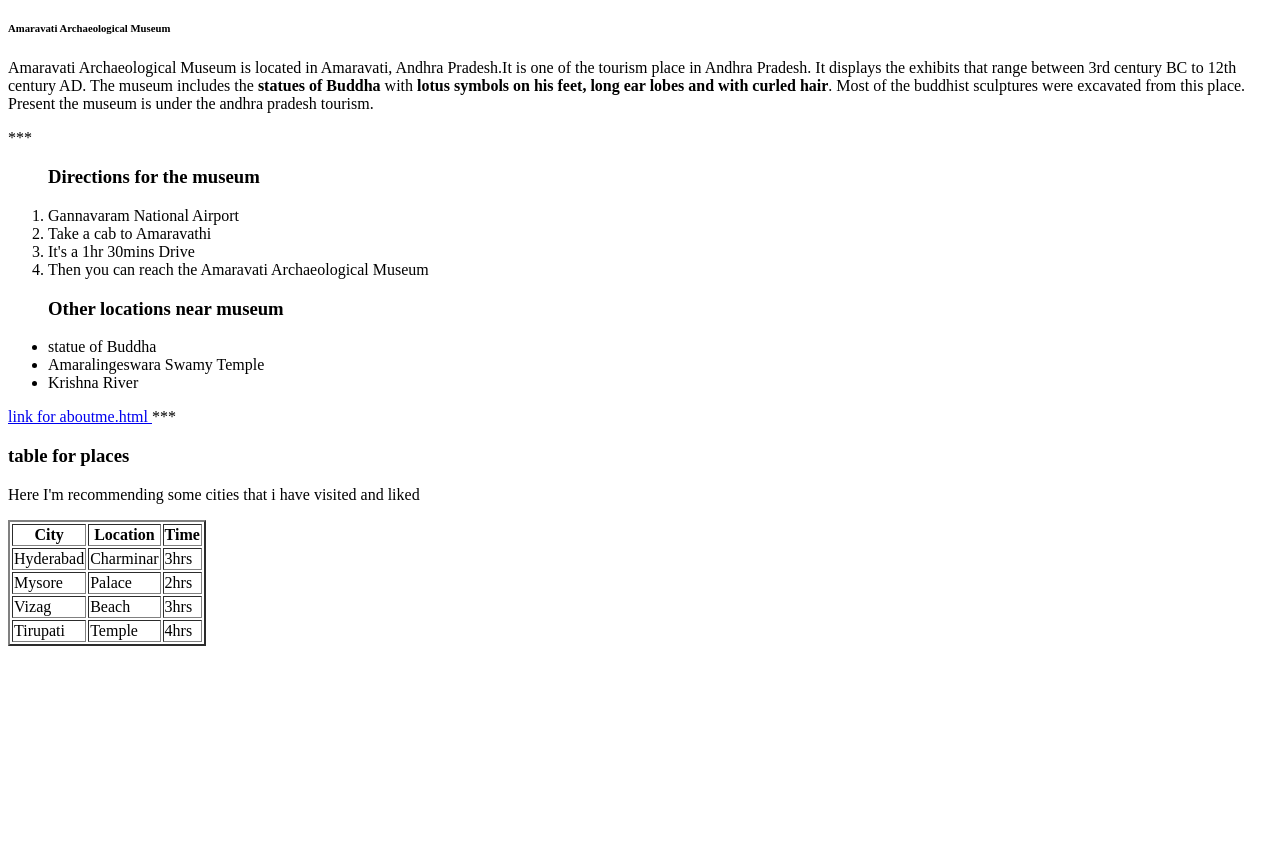
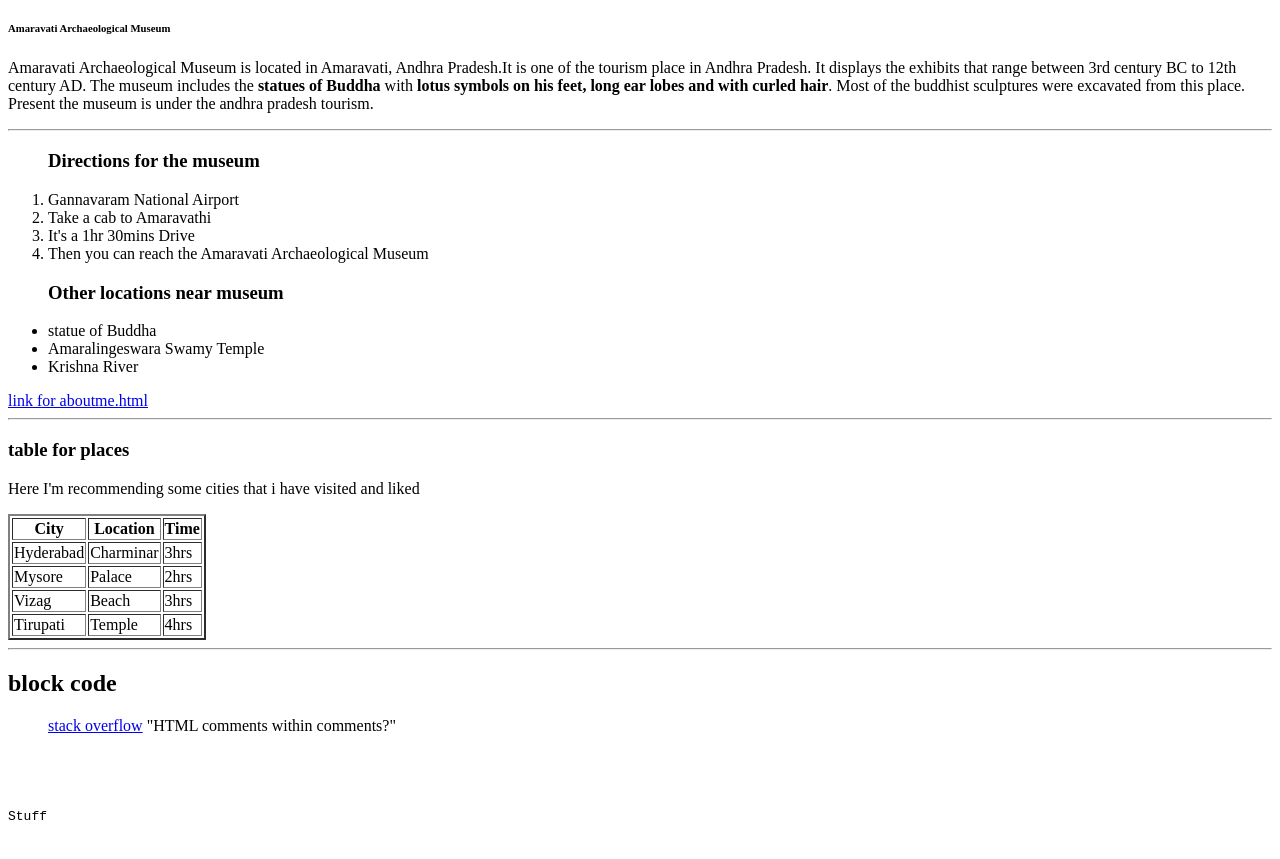
Before and after one commit to 44-563-Web-Apps-F22/44563-webapps-assignment-3-Abhivallabhaneni, a plain HTML site: page index.html in a window 1280 px wide. Shown: the part 61-920 px from the top of the page. Before the commit the page ends 800 px from the top, so only its background shows below. Drawn offline with Linux system fonts and the light colour scheme.

Commit message:
added data

```diff
--- a/index.html
+++ b/index.html
@@ -10,7 +10,7 @@
     Amaravati Archaeological Museum is located in Amaravati, Andhra Pradesh.It is one of the tourism place in Andhra Pradesh. It displays the exhibits that range between 3rd century BC to 12th century AD. The museum includes the <b>statues of Buddha</b> with <b>lotus symbols on his feet, long ear lobes and with curled hair</b>. Most of the buddhist sculptures were excavated from this place. Present the museum is under the andhra pradesh tourism.
 </p>
 
-***
+<hr>
 
 <ol>
 <h3>Directions for the museum</h3>
@@ -29,7 +29,7 @@
 
 <a href = "aboutme.html"> link for aboutme.html </a>
 
-***
+<hr>
 
 <h3>table for places</h3>
 
@@ -61,5 +61,19 @@
       <td>Temple</td>
       <td>4hrs</td>
   </table>
+
+<hr>
+
+<h2>block code</h2>
+<blockquote>
+    <a href=" https://stackoverflow.com/questions/3773719/html-comments-within-comments">stack overflow</a>
+    "HTML comments within comments?"
+</blockquote>
+
+<pre>
+    <div id="header">
+        <p>Stuff</p>
+     </div> <!-- END div-header -->
+</pre>
     </body>
 </html>
```
